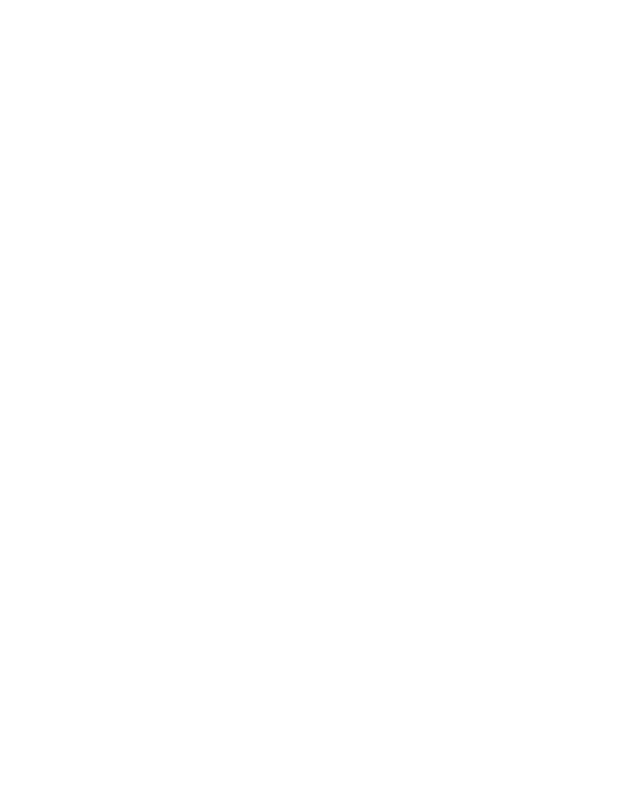
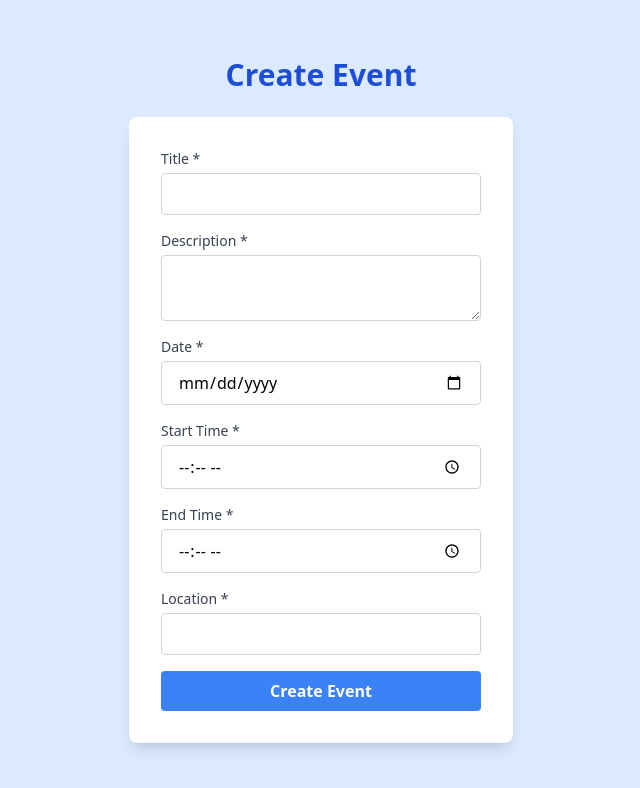
Before and after one commit to Damian5314/Calendify, a React (Vite) app in the folder Frontend/: page /CreateEvent in a window 1280 px wide. Before the commit this address had no page. Shown: the top 788 px of the page, without its empty margins (319-959 px from the left). Built offline with nearby package versions, Linux system fonts and the light colour scheme; the HTML template or start-up script is replaced by a standard one.

Commit message:
Create Event
Made by Wishant.

Co-Authored-By: Wishant010 <144028795+Wishant010@users.noreply.github.com>

```diff
--- a/Frontend/src/App.tsx
+++ b/Frontend/src/App.tsx
@@ -6,6 +6,7 @@
 import AdminDashboard from "./components/AdminDashboard";
 import UserDashboard from "./components/UserDashboard";
 import ForgotPassword from "./components/ForgotPassword";
+import CreateEvent from "./components/CreateEvent";
 
 const App: React.FC = () => {
   return (
@@ -17,6 +18,7 @@
         <Route path="/register" element={<RegisterPage />} />
         <Route path="/admin-dashboard" element={<AdminDashboard />} />
         <Route path="/user-dashboard" element={<UserDashboard />} />
+        <Route path="/CreateEvent" element={<CreateEvent />} />
       </Routes>
     </Router>
   );
--- /dev/null
+++ b/Frontend/src/components/CreateEvent.tsx
@@ -0,0 +1,138 @@
+import React, { useState } from "react";
+
+const CreateEvent: React.FC = () => {
+  const [title, setTitle] = useState("");
+  const [description, setDescription] = useState("");
+  const [eventDate, setEventDate] = useState("");
+  const [startTime, setStartTime] = useState("");
+  const [endTime, setEndTime] = useState("");
+  const [location, setLocation] = useState("");
+
+  const handleSubmit = async (e: React.FormEvent) => {
+    e.preventDefault();
+    const eventData = {
+      title,
+      description,
+      eventDate,
+      startTime,
+      endTime,
+      location,
+      adminApproval: true,
+      event_Attendances: [],
+    };
+    try {
+      const response = await fetch("http://localhost:5097/api/v1/events", {
+        method: "POST",
+        headers: {
+          "Content-Type": "application/json",
+        },
+        body: JSON.stringify(eventData),
+      });
+      if (response.ok) {
+        alert("Event created successfully!");
+      } else {
+        const error = await response.text();
+        alert(`Error: ${error}`);
+      }
+    } catch (err) {
+      console.error("Error creating event:", err);
+      alert("An error occurred while creating the event.");
+    }
+  };
+
+  return (
+    <div className="flex flex-col items-center justify-center h-screen bg-blue-100">
+      <h1 className="text-3xl font-bold mb-6 text-blue-700">Create Event</h1>
+
+      <div className="bg-white shadow-lg rounded-lg p-8 w-96">
+        <form onSubmit={handleSubmit}>
+          <div className="mb-4">
+            <label htmlFor="title" className="block text-sm font-medium text-gray-700">
+              Title *
+            </label>
+            <input
+              type="text"
+              id="title"
+              value={title}
+              onChange={(e) => setTitle(e.target.value)}
+              required
+              className="mt-1 block w-full px-4 py-2 border border-gray-300 rounded focus:outline-none focus:ring focus:ring-blue-300"
+            />
+          </div>
+          <div className="mb-4">
+            <label htmlFor="description" className="block text-sm font-medium text-gray-700">
+              Description *
+            </label>
+            <textarea
+              id="description"
+              value={description}
+              onChange={(e) => setDescription(e.target.value)}
+              required
+              className="mt-1 block w-full px-4 py-2 border border-gray-300 rounded focus:outline-none focus:ring focus:ring-blue-300"
+            />
+          </div>
+          <div className="mb-4">
+            <label htmlFor="eventDate" className="block text-sm font-medium text-gray-700">
+              Date *
+            </label>
+            <input
+              type="date"
+              id="eventDate"
+              value={eventDate}
+              onChange={(e) => setEventDate(e.target.value)}
+              required
+              className="mt-1 block w-full px-4 py-2 border border-gray-300 rounded focus:outline-none focus:ring focus:ring-blue-300"
+            />
+          </div>
+          <div className="mb-4">
+            <label htmlFor="startTime" className="block text-sm font-medium text-gray-700">
+              Start Time *
+            </label>
+            <input
+              type="time"
+              id="startTime"
+              value={startTime}
+              onChange={(e) => setStartTime(e.target.value)}
+              required
+              className="mt-1 block w-full px-4 py-2 border border-gray-300 rounded focus:outline-none focus:ring focus:ring-blue-300"
+            />
+          </div>
+          <div className="mb-4">
+            <label htmlFor="endTime" className="block text-sm font-medium text-gray-700">
+              End Time *
+            </label>
+            <input
+              type="time"
+              id="endTime"
+              value={endTime}
+              onChange={(e) => setEndTime(e.target.value)}
+              required
+              className="mt-1 block w-full px-4 py-2 border border-gray-300 rounded focus:outline-none focus:ring focus:ring-blue-300"
+            />
+          </div>
+          <div className="mb-4">
+            <label htmlFor="location" className="block text-sm font-medium text-gray-700">
+              Location *
+            </label>
+            <input
+              type="text"
+              id="location"
+              value={location}
+              onChange={(e) => setLocation(e.target.value)}
+              required
+              className="mt-1 block w-full px-4 py-2 border border-gray-300 rounded focus:outline-none focus:ring focus:ring-blue-300"
+            />
+          </div>
+          <button
+            type="submit"
+            className="bg-blue-500 text-white w-full py-2 rounded font-semibold hover:bg-blue-600 transition duration-200"
+          >
+            Create Event
+          </button>
+        </form>
+      </div>
+    </div>
+  );
+};
+
+export default CreateEvent;
```
